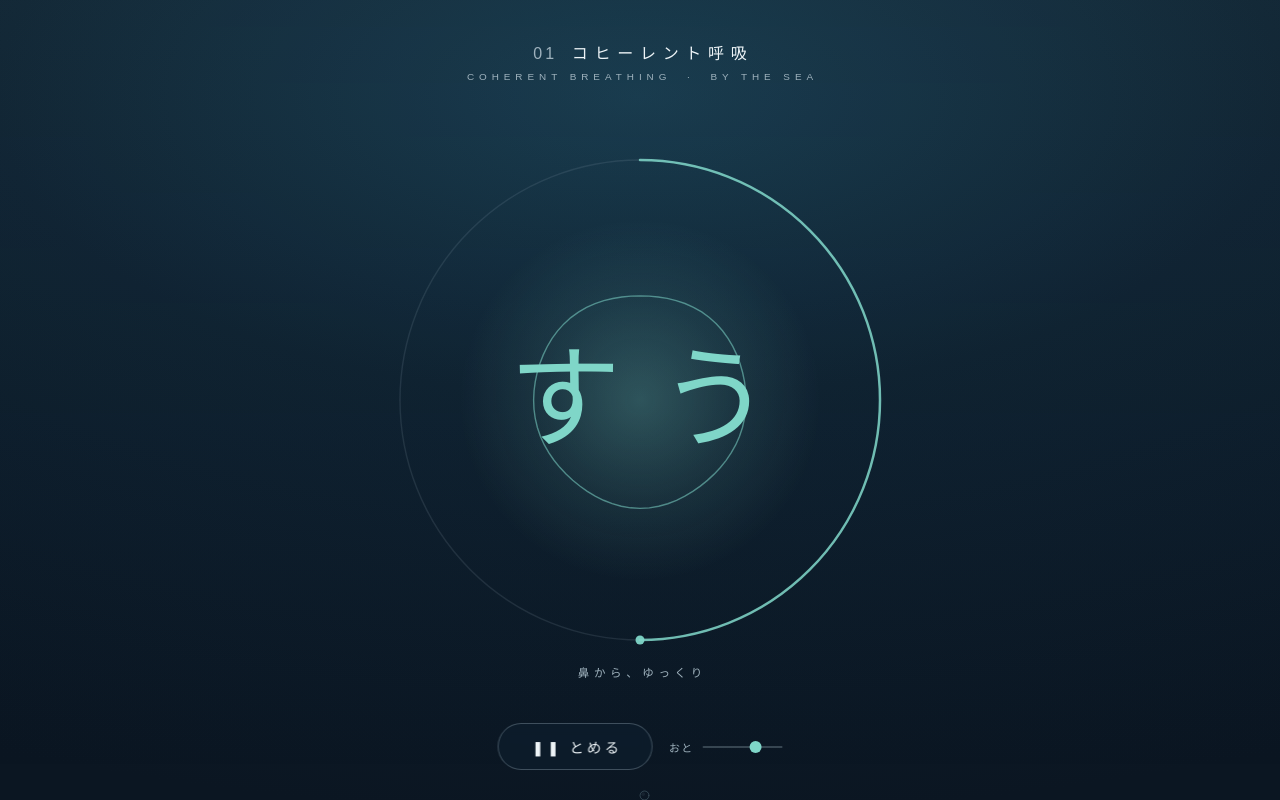
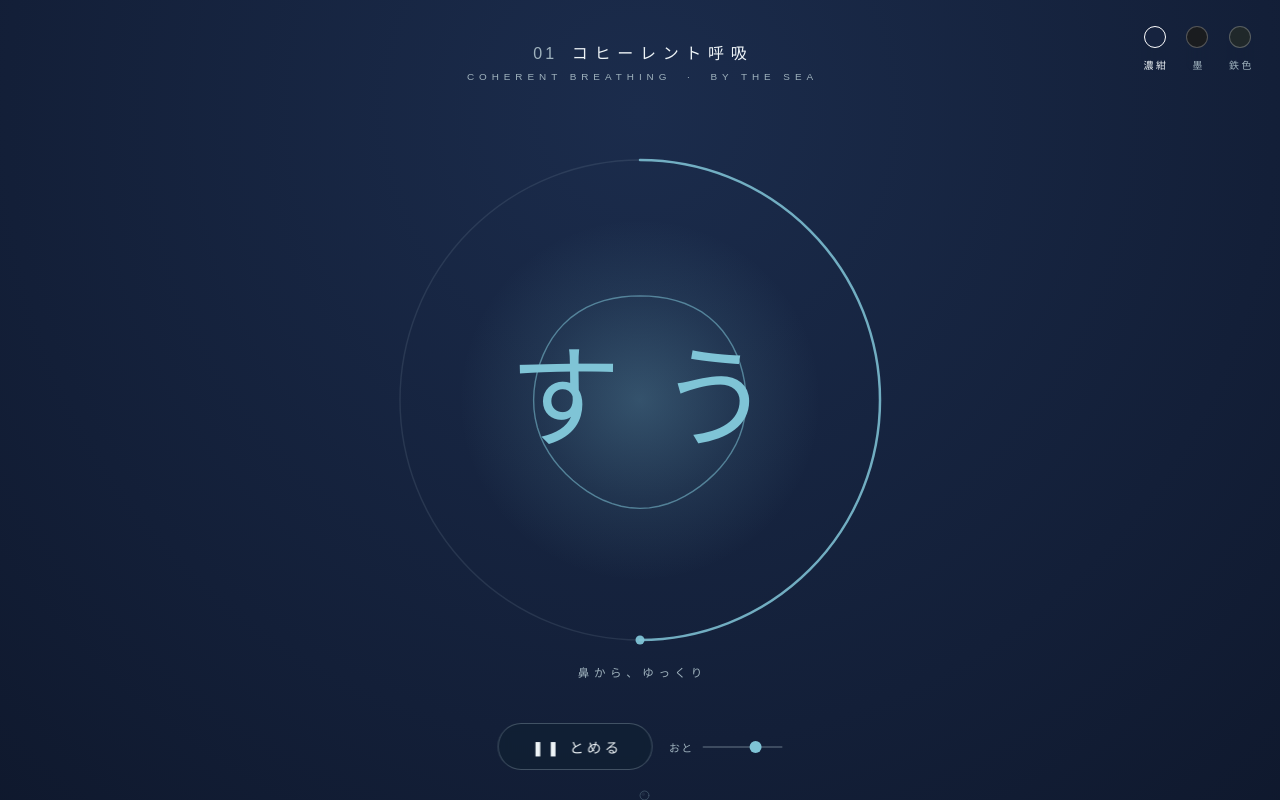
Before and after one commit to kondo-git26/fu-fu-fu-fu-ha, a plain HTML site: page 01-coherent/index.html in a window 1280 px wide. Both pictures are taken after a click on the button "▶ はじめる". Drawn offline with Linux system fonts and the light colour scheme.

Commit message:
Add files via upload

```diff
--- a/01-coherent/index.html
+++ b/01-coherent/index.html
@@ -3,7 +3,7 @@
 <head>
 <meta charset="UTF-8">
 <meta name="viewport" content="width=device-width, initial-scale=1.0">
-<title>コヒーレント呼吸 — 海辺 / 汽笛</title>
+<title>コヒーレント呼吸 — 濃紺 / 墨 / 鉄色</title>
 <style>
   :root{
     --bg:#0b1622;--bg2:#0f2130;--ink:#eef4f7;--ink-dim:#9fb2bd;
@@ -12,7 +12,7 @@
   }
   *{box-sizing:border-box;margin:0;padding:0}
   html,body{height:100%}
-  body{font-family:var(--font-jp);background:radial-gradient(120% 90% at 50% 12%, #16374a 0%, var(--bg2) 42%, var(--bg) 100%);color:var(--ink);min-height:100%;overflow:hidden;display:flex;align-items:center;justify-content:center;-webkit-font-smoothing:antialiased}
+  body{font-family:var(--font-jp);background:linear-gradient(180deg, #1b2c4c 0%, #131f38 45%, #080d1a 100%);color:var(--ink);min-height:100%;overflow:hidden;display:flex;align-items:center;justify-content:center;-webkit-font-smoothing:antialiased}
   canvas{position:fixed;inset:0;width:100%;height:100%;z-index:0}
   .frame{position:relative;z-index:1;width:100%;height:100%;display:flex;flex-direction:column;align-items:center;justify-content:center;pointer-events:none}
   .masthead{position:fixed;top:clamp(20px,5vh,44px);left:0;right:0;text-align:center}
@@ -33,10 +33,20 @@
   input[type=range]::-webkit-slider-thumb{-webkit-appearance:none;appearance:none;width:12px;height:12px;border-radius:50%;background:var(--inhale);cursor:pointer}
   input[type=range]::-moz-range-thumb{width:12px;height:12px;border:none;border-radius:50%;background:var(--inhale);cursor:pointer}
   .hint{position:fixed;top:50%;left:0;right:0;text-align:center;color:var(--ink-dim);font-size:.74rem;letter-spacing:.3em;text-indent:.3em;z-index:2;transition:opacity .8s ease}
+  #scenes{position:fixed;top:clamp(16px,4vh,26px);right:clamp(16px,4vw,26px);z-index:4;display:flex;gap:18px;align-items:flex-start;opacity:0;pointer-events:none;transition:opacity .7s ease}
+  #scenes.show{opacity:1;pointer-events:auto}
+  .scene{display:flex;flex-direction:column;align-items:center;gap:9px;cursor:pointer;background:none;border:none;padding:0;font-family:var(--font-jp)}
+  .scene:focus-visible{outline:2px solid var(--inhale);outline-offset:4px;border-radius:6px}
+  .swatch{width:22px;height:22px;border-radius:50%;border:1.5px solid rgba(255,255,255,.25);background-clip:padding-box;transition:transform .2s ease,border-color .2s ease}
+  .scene:hover .swatch{transform:scale(1.14)}
+  .scene.active .swatch{border-color:#fff}
+  .scene-label{font-size:.62rem;letter-spacing:.26em;text-indent:.26em;color:var(--ink-dim);transition:color .3s ease;white-space:nowrap}
+  .scene.active .scene-label{color:var(--ink)}
 </style>
 </head>
 <body>
   <canvas id="c"></canvas>
+  <div id="scenes" aria-label="情景を選ぶ"></div>
   <div class="masthead">
     <div class="method"><span class="num">01</span>コヒーレント呼吸</div>
     <div class="romaji">coherent breathing &nbsp;·&nbsp; by the sea</div>
@@ -58,6 +68,55 @@
   const reduceMotion=window.matchMedia('(prefers-reduced-motion: reduce)').matches;
   const INHALE=5.5, EXHALE=5.5, CYCLE=INHALE+EXHALE;
 
+  // ===== 情景（背景）システム：骨格には触れず、まとう空気だけを着替える =====
+  // 実物の質感を狙わず、彩度を抑えた深い色の「気分」を静かな無地グラデーションで置く。
+  // BrPM・呼吸・音・円の動きは全情景で不変。変わるのは背景色と呼吸アクセント色のみ。
+  const SCENES=[
+    { id:'kon',   name:'濃紺', inhale:'127,196,214', exhale:'226,196,150', glow:'190,214,236',
+      swatch:'#16233f', top:'#1b2c4c', mid:'#131f38', bot:'#080d1a' },
+    { id:'sumi',  name:'墨',   inhale:'168,196,204', exhale:'214,196,168', glow:'200,210,214',
+      swatch:'#1a1c1f', top:'#24272b', mid:'#16181b', bot:'#080809' },
+    { id:'tetsu', name:'鉄色', inhale:'150,190,190', exhale:'214,190,150', glow:'196,206,204',
+      swatch:'#20282a', top:'#28322f', mid:'#1a2120', bot:'#0a0f0e' },
+  ];
+  let sceneIdx=0;
+  const bgCanvas=document.createElement('canvas'), bgCtx=bgCanvas.getContext('2d');
+  const scenesEl=document.getElementById('scenes');
+
+  function renderBackground(){
+    if(W<=0||H<=0) return;
+    bgCanvas.width=Math.floor(W*DPR); bgCanvas.height=Math.floor(H*DPR);
+    bgCtx.setTransform(DPR,0,0,DPR,0,0); bgCtx.clearRect(0,0,W,H);
+    const s=SCENES[sceneIdx], g=bgCtx;
+    // 上からうっすら明るく、下へ静かに沈む無地のグラデーション（小細工なし）
+    const rg=g.createRadialGradient(W*0.5,H*0.14,0,W*0.5,H*0.14,Math.hypot(W,H));
+    rg.addColorStop(0,s.top);rg.addColorStop(0.42,s.mid);rg.addColorStop(1,s.bot);
+    g.fillStyle=rg;g.fillRect(0,0,W,H);
+  }
+
+  function updateSwatches(){ [...scenesEl.children].forEach((el,i)=>el.classList.toggle('active',i===sceneIdx)); }
+  function setScene(i){
+    sceneIdx=i; const s=SCENES[i];
+    const root=document.documentElement.style;
+    root.setProperty('--inhale',`rgb(${s.inhale})`); root.setProperty('--exhale',`rgb(${s.exhale})`);
+    document.body.style.background=`linear-gradient(180deg, ${s.top} 0%, ${s.mid} 45%, ${s.bot} 100%)`;
+    renderBackground(); updateSwatches();
+  }
+  const nameEl=null;
+  SCENES.forEach((s,i)=>{
+    const wrap=document.createElement('button'); wrap.className='scene'; wrap.type='button';
+    wrap.setAttribute('aria-label','情景: '+s.name);
+    const sw=document.createElement('span'); sw.className='swatch'; sw.style.background=s.swatch;
+    const lab=document.createElement('span'); lab.className='scene-label'; lab.textContent=s.name;
+    wrap.appendChild(sw); wrap.appendChild(lab);
+    wrap.addEventListener('click',()=>{ setScene(i); showScenes(); });
+    scenesEl.appendChild(wrap);
+  });
+  let scenesHideTimer=null;
+  function showScenes(){ scenesEl.classList.add('show'); clearTimeout(scenesHideTimer); scenesHideTimer=setTimeout(()=>scenesEl.classList.remove('show'),3500); }
+  ['pointermove','pointerdown','touchstart','keydown'].forEach(ev=>window.addEventListener(ev,showScenes,{passive:true}));
+
+  // ============ AUDIO（骨格：全情景で不変）============
   let audio=null,master=null,reverb=null,reverbGain=null,drone=null,droneGain=null;
   let playing=false,schedulerId=null,animId=null,startT=0,lastPhase=null,foghornTimer=null;
   let hornGlow=0, hornX=0.5;
@@ -67,12 +126,9 @@
     [164.81,246.94,329.63,415.30,493.88],
     [130.81,196.00,261.63,329.63,392.00],
   ];
-
   function makeReverb(ac,dur,decay){const len=ac.sampleRate*dur,buf=ac.createBuffer(2,len,ac.sampleRate);for(let ch=0;ch<2;ch++){const d=buf.getChannelData(ch);for(let i=0;i<len;i++)d[i]=(Math.random()*2-1)*Math.pow(1-i/len,decay);}const c=ac.createConvolver();c.buffer=buf;return c;}
-  // ブラウンノイズ（海のざわめき用）
   let noiseBuf=null;
   function getNoise(ac){if(noiseBuf)return noiseBuf;const len=ac.sampleRate*3;noiseBuf=ac.createBuffer(1,len,ac.sampleRate);const d=noiseBuf.getChannelData(0);let last=0;for(let i=0;i<len;i++){const w=Math.random()*2-1;last=(last+0.02*w)/1.02;d[i]=last*3.5;}return noiseBuf;}
-
   function breathCurve(steps){const a=new Float32Array(steps);for(let i=0;i<steps;i++){const p=i/(steps-1);const bf=p<0.5?p/0.5:1-(p-0.5)/0.5;a[i]=(1-Math.cos(Math.PI*bf))/2;}return a;}
   const BREATH_STEPS=64, BREATH_ENV=breathCurve(BREATH_STEPS);
 
@@ -84,8 +140,6 @@
     droneGain=audio.createGain(); droneGain.gain.value=0.0001;
     const dl=audio.createBiquadFilter(); dl.type='lowpass'; dl.frequency.value=400;
     drone.connect(droneGain); droneGain.connect(dl); dl.connect(master); drone.start();
-
-    // ── 遠い海のざわめき（微か）──
     const sea=audio.createBufferSource(); sea.buffer=getNoise(audio); sea.loop=true;
     const seaLP=audio.createBiquadFilter(); seaLP.type='lowpass'; seaLP.frequency.value=440; seaLP.Q.value=0.4;
     const seaGain=audio.createGain(); seaGain.gain.value=0.018;
@@ -94,39 +148,27 @@
     surf.connect(surfG); surfG.connect(seaGain.gain); surf.start(); sea.start();
   }
 
-  // ── 汽笛：複数の船。船ごとに固有の音程と水平線上の位置。──
-  // 鳴るたびに1隻が選ばれ、そのときの距離もランダム（遠め優勢）。
-  // 音程は曲の調（D）に乗せた完全五度の積み：ドローンやパッドと共鳴して溶ける。
+  // ── 汽笛：複数の船（純正倍音で共鳴。曲の調に乗せた完全五度の積み）──
   const SHIPS=[
-    {f0:73.42,  x:0.18},   // 大型船・D2（ドローンと同音）・左の沖
-    {f0:110.00, x:0.55},   // 中型船・A2（五度上）・中央
-    {f0:164.81, x:0.82},   // 小型船・E3（さらに五度上）・右
+    {f0:73.42,  x:0.18},
+    {f0:110.00, x:0.55},
+    {f0:164.81, x:0.82},
   ];
   function foghorn(t){
     const ship=SHIPS[Math.floor(Math.random()*SHIPS.length)];
-    // 距離 0..1（0=いちばん近い / 1=水平線の彼方）。遠めに偏らせる
-    const dist=Math.pow(Math.random(),0.45);
-    const near=1-dist;
-
+    const dist=Math.pow(Math.random(),0.45); const near=1-dist;
     hornGlow=0.25+near*0.75; hornX=ship.x+(Math.random()-0.5)*0.06;
-
-    const dur=4.6+Math.random()*2.4;
-    const f0=ship.f0;
+    const dur=4.6+Math.random()*2.4; const f0=ship.f0;
     const bus=audio.createGain(); bus.gain.value=1;
-    // 距離＝高い倍音の減衰（近い:1400Hzまで / 遠い:520Hzまで）
-    const lp=audio.createBiquadFilter(); lp.type='lowpass';
-    lp.frequency.value=520+near*880; lp.Q.value=0.6;
-    // 音量：気配レベル（最遠 ~0.004、最近でも ~0.019）
+    const lp=audio.createBiquadFilter(); lp.type='lowpass'; lp.frequency.value=520+near*880; lp.Q.value=0.6;
     const peak=0.004+near*0.015;
     const level=audio.createGain();
     level.gain.setValueAtTime(0.0001,t);
-    level.gain.exponentialRampToValueAtTime(peak,t+1.9+dist*1.2);  // 遠いほどゆっくり立ち上がる
+    level.gain.exponentialRampToValueAtTime(peak,t+1.9+dist*1.2);
     level.gain.setValueAtTime(peak,t+dur-2.4);
     level.gain.exponentialRampToValueAtTime(0.0001,t+dur);
     bus.connect(lp); lp.connect(level); level.connect(master);
-    // 残響：遠いほど残響が直接音に勝つ（近い1.1倍 / 遠い2.6倍）
     const rv=audio.createGain(); rv.gain.value=1.1+dist*1.5; lp.connect(rv); rv.connect(reverb);
-    // 純正な整数倍音（うなりなし）＋ごく淡い五度上の声 → 濁らず、響きが増える
     const partials=[[1,1],[2,0.5],[3,0.3],[4,0.18],[5,0.1],[6,0.06]];
     const voices=[{r:1,a:1},{r:1.5,a:0.18}];
     voices.forEach(v=>partials.forEach(([mult,amp])=>{
@@ -135,7 +177,7 @@
     }));
   }
   function scheduleFoghorn(){
-    const wait=40+Math.random()*50;   // 40秒〜1分半に1回
+    const wait=40+Math.random()*50;
     foghornTimer=setTimeout(()=>{ if(playing){ foghorn(audio.currentTime+0.1); scheduleFoghorn(); } }, wait*1000);
   }
 
@@ -163,7 +205,7 @@
   function setWord(chars,cls){wordEl.className='word '+cls;wordEl.innerHTML='';const spans=chars.split('').map(c=>{const s=document.createElement('span');s.textContent=c;wordEl.appendChild(s);return s;});spans.forEach((s,i)=>setTimeout(()=>s.classList.add('on'),120+i*520));}
 
   let W=0,H=0,DPR=1;
-  function resize(){DPR=Math.min(window.devicePixelRatio||1,2);const r=canvas.getBoundingClientRect();W=r.width;H=r.height;canvas.width=W*DPR;canvas.height=H*DPR;ctx.setTransform(DPR,0,0,DPR,0,0);}
+  function resize(){DPR=Math.min(window.devicePixelRatio||1,2);const r=canvas.getBoundingClientRect();W=r.width;H=r.height;canvas.width=W*DPR;canvas.height=H*DPR;ctx.setTransform(DPR,0,0,DPR,0,0);renderBackground();}
   window.addEventListener('resize',resize);
 
   const bubbleVis=[]; let pendingBubbles=[]; let ambientBubbleT=0;
@@ -175,8 +217,9 @@
   function draw(){
     const now=audio?audio.currentTime:performance.now()/1000;
     const {b,inhale}=currentBreath(now);
+    const S=SCENES[sceneIdx];
     const phase=inhale?'in':'out';
-    if(playing && phase!==lastPhase){lastPhase=phase;if(inhale){setWord('すう','inhale');subEl.textContent='鼻から、ゆっくり';}else{setWord('はく','exhale');subEl.textContent='口から、細く長く';}}
+    if(phase!==lastPhase){lastPhase=phase;if(inhale){setWord('すう','inhale');subEl.textContent='鼻から、ゆっくり';}else{setWord('はく','exhale');subEl.textContent='口から、細く長く';}}
 
     while(pendingBubbles.length && now>=pendingBubbles[0]){pendingBubbles.shift();spawnBubble();}
     ambientBubbleT-=0.016; if(ambientBubbleT<=0 && !reduceMotion){if(Math.random()<0.4)spawnBubble();ambientBubbleT=0.6+Math.random();}
@@ -184,21 +227,18 @@
 
     ctx.clearRect(0,0,W,H);
     const cx=W/2, cy=H/2, unit=Math.min(W,H);
-    const sh=ctx.createLinearGradient(0,0,0,H);
-    sh.addColorStop(0,'rgba(110,200,210,0.05)');sh.addColorStop(0.55,'rgba(40,90,120,0.02)');sh.addColorStop(1,'rgba(8,16,26,0)');
-    ctx.fillStyle=sh; ctx.fillRect(0,0,W,H);
+    if(bgCanvas.width) ctx.drawImage(bgCanvas,0,0,W,H);
 
-    // 汽笛のとき、水平線の彼方にぼんやりした灯り（距離が近いほどわずかに濃い）
     if(hornGlow>0.008){
       const lx=W*hornX, ly=H*0.86;
       const gp=ctx.createRadialGradient(lx,ly,0,lx,ly,unit*0.13);
-      gp.addColorStop(0,`rgba(210,230,240,${0.11*hornGlow})`);gp.addColorStop(1,'rgba(210,230,240,0)');
+      gp.addColorStop(0,`rgba(${S.glow},${0.11*hornGlow})`);gp.addColorStop(1,`rgba(${S.glow},0)`);
       ctx.fillStyle=gp; ctx.beginPath(); ctx.arc(lx,ly,unit*0.13,0,Math.PI*2); ctx.fill();
     }
 
     for(let i=bubbleVis.length-1;i>=0;i--){const bb=bubbleVis[i];bb.y-=bb.v*0.016;bb.x+=Math.sin(bb.y*0.02+bb.wob)*0.4;if(bb.y<-12){bubbleVis.splice(i,1);continue;}ctx.strokeStyle='rgba(180,225,235,0.22)';ctx.lineWidth=1;ctx.beginPath();ctx.arc(bb.x,bb.y,bb.r,0,Math.PI*2);ctx.stroke();ctx.fillStyle='rgba(210,240,248,0.06)';ctx.beginPath();ctx.arc(bb.x-bb.r*0.3,bb.y-bb.r*0.3,bb.r*0.4,0,Math.PI*2);ctx.fill();}
 
-    const accent=inhale?'127,214,200':'242,199,154';
+    const accent=inhale?S.inhale:S.exhale;
     const baseR=unit*0.16, R=baseR*(0.62+0.42*b);
     const guideR=unit*0.30;
     ctx.strokeStyle='rgba(159,178,189,0.14)';ctx.lineWidth=1.5;ctx.beginPath();ctx.arc(cx,cy,guideR,0,Math.PI*2);ctx.stroke();
@@ -230,7 +270,7 @@
   toggleBtn.addEventListener('click',()=>{if(playing)stop();else{if(master)master.gain.value=volEl.value/100*0.85;start();}});
   volEl.addEventListener('input',()=>{if(master)master.gain.value=volEl.value/100*0.85;});
 
-  resize(); draw();
+  resize(); setScene(0); draw();
 })();
 </script>
 </body>
```
Also changed, not shown: index.html (+4 -21 lines), 1 other file.
